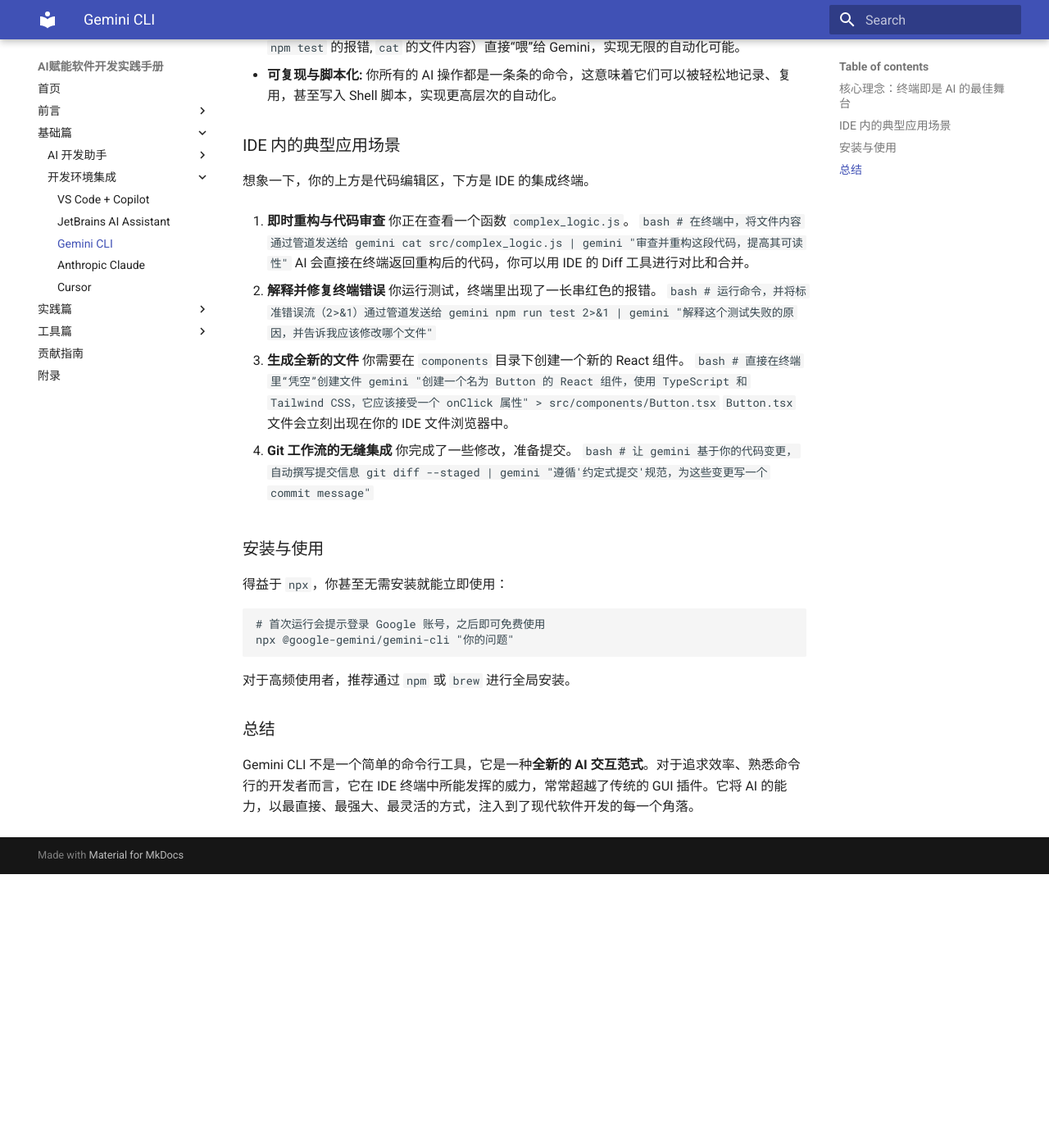
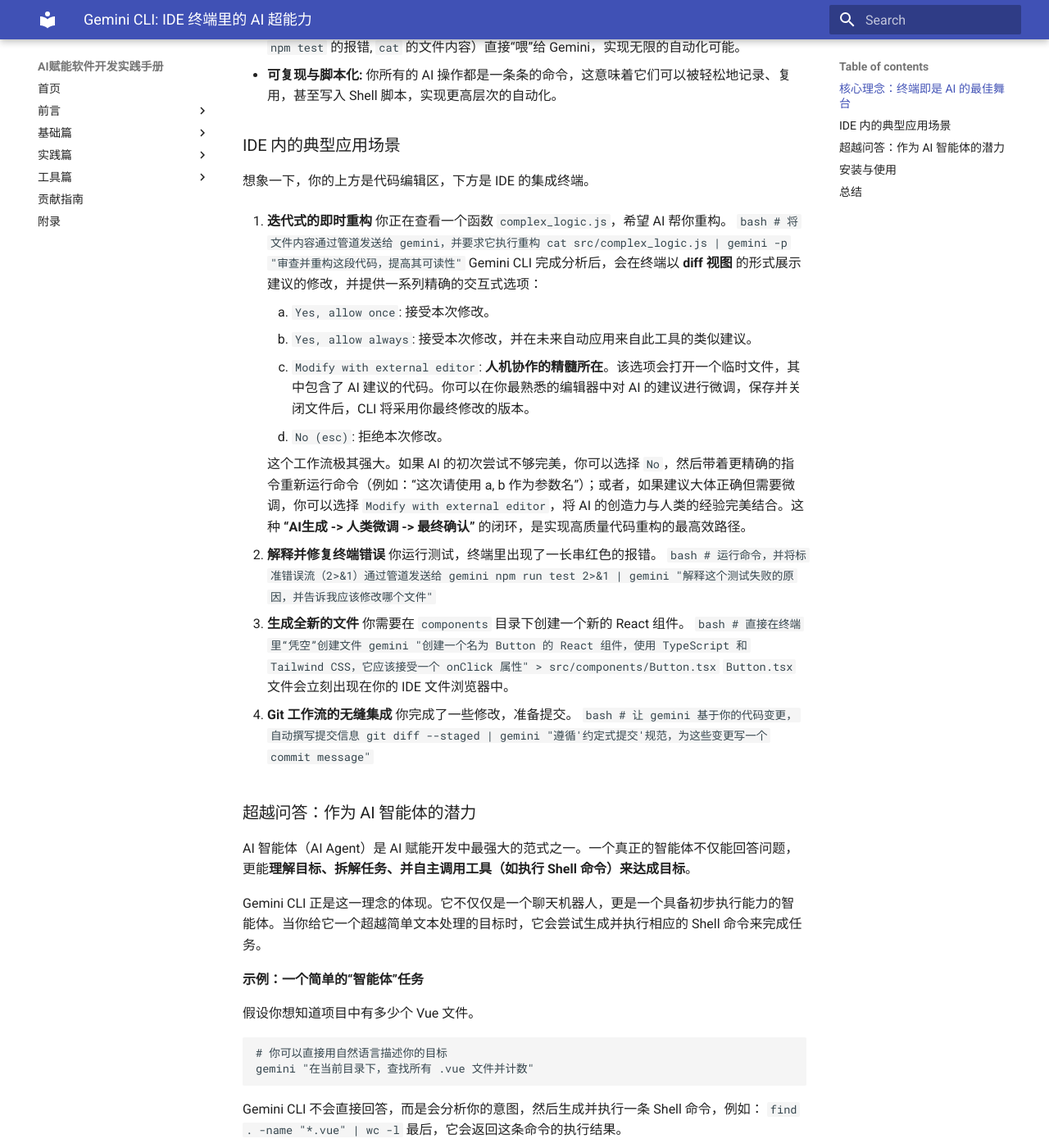
Before and after one commit to havvk/awesome-ai-development, an MkDocs documentation site: the page built from docs/01-Foundations/02-ide-integration/02-gemini-cli.md, in a window 1280 px wide and 1400 px high, scrolled down 635 px. Shown: the whole window at 82% size. Built offline with MkDocs 1.6.1 and Material for MkDocs 9.7.7, drawn with Linux system fonts in a browser that asks for light colours; before the commit the page ends 1701 px from its top, so only the background shows below that; some of the changed text lies outside the part shown.

Commit message:
feat(docs): 新增AI智能体章节并优化文档结构
- 新增“AI智能体”独立章节，深入阐述其概念、特点及在软件开发中的应用。
- 将原“IDE集成”章节序号后移，调整内容层级，使文档结构更符合从基础到进阶的逻辑。
- 根据用户反馈，大幅优化和细化了Gemini CLI文档，精确描述了其交互式重构和迭代的工作流。

````diff
--- a/docs/01-Foundations/01-ide-integration/02-gemini-cli.md
+++ b/docs/01-Foundations/02-ide-integration/02-gemini-cli.md
@@ -19,13 +19,20 @@
 
 想象一下，你的上方是代码编辑区，下方是 IDE 的集成终端。
 
-1.  **即时重构与代码审查**
-    你正在查看一个函数 `complex_logic.js`。
+1.  **迭代式的即时重构**
+    你正在查看一个函数 `complex_logic.js`，希望 AI 帮你重构。
     ```bash
-    # 在终端中，将文件内容通过管道发送给 gemini
-    cat src/complex_logic.js | gemini "审查并重构这段代码，提高其可读性"
+    # 将文件内容通过管道发送给 gemini，并要求它执行重构
+    cat src/complex_logic.js | gemini -p "审查并重构这段代码，提高其可读性"
     ```
-    AI 会直接在终端返回重构后的代码，你可以用 IDE 的 Diff 工具进行对比和合并。
+    Gemini CLI 完成分析后，会在终端以 **diff 视图** 的形式展示建议的修改，并提供一系列精确的交互式选项：
+
+    1.  `Yes, allow once`: 接受本次修改。
+    2.  `Yes, allow always`: 接受本次修改，并在未来自动应用来自此工具的类似建议。
+    3.  `Modify with external editor`: **人机协作的精髓所在**。该选项会打开一个临时文件，其中包含了 AI 建议的代码。你可以在你最熟悉的编辑器中对 AI 的建议进行微调，保存并关闭文件后，CLI 将采用你最终修改的版本。
+    4.  `No (esc)`: 拒绝本次修改。
+
+    这个工作流极其强大。如果 AI 的初次尝试不够完美，你可以选择 `No`，然后带着更精确的指令重新运行命令（例如：“这次请使用 a, b 作为参数名”）；或者，如果建议大体正确但需要微调，你可以选择 `Modify with external editor`，将 AI 的创造力与人类的经验完美结合。这种 **“AI生成 -> 人类微调 -> 最终确认”** 的闭环，是实现高质量代码重构的最高效路径。
 
 2.  **解释并修复终端错误**
     你运行测试，终端里出现了一长串红色的报错。
@@ -49,6 +56,25 @@
     git diff --staged | gemini "遵循'约定式提交'规范，为这些变更写一个 commit message"
     ```
 
+### 超越问答：作为 AI 智能体的潜力
+
+AI 智能体（AI Agent）是 AI 赋能开发中最强大的范式之一。一个真正的智能体不仅能回答问题，更能**理解目标、拆解任务、并自主调用工具（如执行 Shell 命令）来达成目标**。
+
+Gemini CLI 正是这一理念的体现。它不仅仅是一个聊天机器人，更是一个具备初步执行能力的智能体。当你给它一个超越简单文本处理的目标时，它会尝试生成并执行相应的 Shell 命令来完成任务。
+
+**示例：一个简单的“智能体”任务**
+
+假设你想知道项目中有多少个 Vue 文件。
+```bash
+# 你可以直接用自然语言描述你的目标
+gemini "在当前目录下，查找所有 .vue 文件并计数"
+```
+Gemini CLI 不会直接回答，而是会分析你的意图，然后生成并执行一条 Shell 命令，例如：
+`find . -name "*.vue" | wc -l`
+最后，它会返回这条命令的执行结果。
+
+这种“理解 -> 计划 -> 执行”的模式，让 Gemini CLI 能够处理更复杂的、需要与操作系统交互的任务，例如文件操作、代码搜索、环境检查等，将 AI 的能力从“文本生成”提升到了“任务执行”的维度。
+
 ### 安装与使用
 
 得益于 `npx`，你甚至无需安装就能立即使用：
@@ -60,4 +86,4 @@
 
 ### 总结
 
-Gemini CLI 不是一个简单的命令行工具，它是一种**全新的 AI 交互范式**。对于追求效率、熟悉命令行的开发者而言，它在 IDE 终端中所能发挥的威力，常常超越了传统的 GUI 插件。它将 AI 的能力，以最直接、最强大、最灵活的方式，注入到了现代软件开发的每一个角落。
+Gemini CLI 不是一个简单的命令行工具，它是一种**全新的 AI 交互范式**。它将 AI 的能力，以最直接、最强大、最灵活的方式，注入到了现代软件开发的每一个角落。对于追求效率、熟悉命令行的开发者而言，它在 IDE 终端中所能发挥的威力，常常超越了传统的 GUI 插件。它不仅是一个强大的问答和代码生成工具，更是一个初具雏形的 **AI 智能体**，能够理解并执行任务，为实现更高层次的开发自动化提供了无限可能。
````
Also changed, not shown: docs/01-Foundations/01-ai-agents/00-what-is-an-ai-agent.md (added, +45 -0 lines), docs/01-Foundations/02-ide-integration/00-vscode-copilot.md (renamed from docs/01-Foundations/01-ide-integration/00-vscode-copilot.md), docs/01-Foundations/02-ide-integration/01-jetbrains-ai-assistant.md (renamed from docs/01-Foundations/01-ide-integration/01-jetbrains-ai-assistant.md), docs/01-Foundations/02-ide-integration/03-claude.md (renamed from docs/01-Foundations/01-ide-integration/03-claude.md), docs/01-Foundations/02-ide-integration/04-cursor.md (renamed from docs/01-Foundations/01-ide-integration/04-cursor.md).
